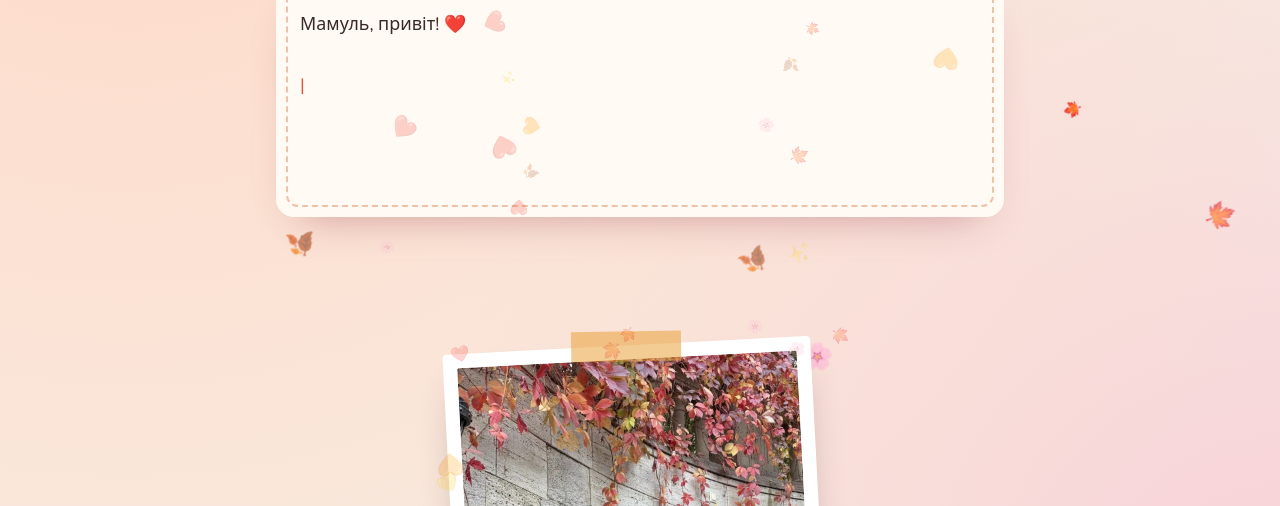
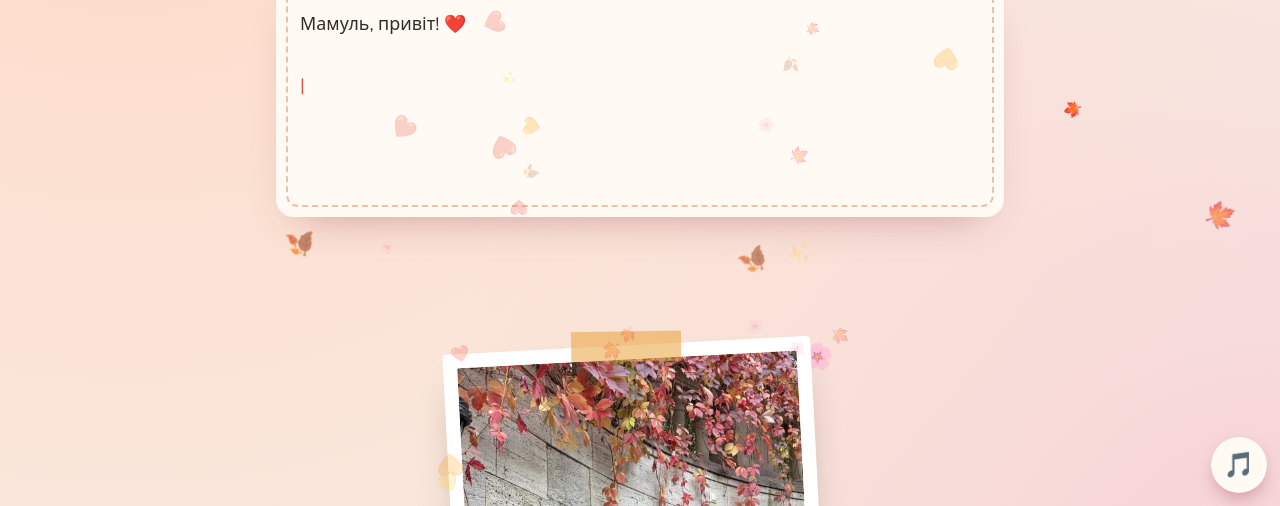
Before and after one commit to dexipua/dlya-mamy, a plain HTML site: page index.html in a window 1280 px wide. Both pictures are taken after a click on the button "Відкрити конверт". Shown: the part 294-800 px from the top of the page. Drawn offline with nearby package versions, Linux system fonts and the light colour scheme.

Commit message:
Музика та адаптація під телефон
Co-Authored-By: Claude Opus 5.5 <noreply@anthropic.com>

```diff
--- a/index.html
+++ b/index.html
@@ -2,7 +2,7 @@
 <html lang="uk">
 <head>
 <meta charset="utf-8">
-<meta name="viewport" content="width=device-width, initial-scale=1">
+<meta name="viewport" content="width=device-width, initial-scale=1, viewport-fit=cover">
 <title>Для найфайнішої мами 🍁</title>
 <meta property="og:title" content="Для найфайнішої мами 🍁">
 <meta property="og:description" content="Відкрий конверт — там дещо для тебе ❤️">
@@ -94,12 +94,35 @@ footer{padding:40px 16px 70px;text-align:center;font-family:Caveat;font-size:1.9
 .reveal{opacity:0;transform:translateY(30px);transition:opacity .9s,transform .9s}
 .reveal.vis{opacity:1;transform:none}
 :focus-visible{outline:3px solid var(--denim);outline-offset:3px}
+#music{position:fixed;right:calc(14px + env(safe-area-inset-right));bottom:calc(14px + env(safe-area-inset-bottom));z-index:60;width:54px;height:54px;border-radius:50%;border:0;background:var(--paper);font-size:1.5rem;cursor:pointer;box-shadow:0 8px 20px -6px rgba(142,43,59,.5)}
+#music[hidden]{display:none}
+#music[aria-pressed="true"]{animation:beat 1.58s ease-in-out infinite}
+@keyframes beat{50%{transform:scale(1.08)}}
+
+/* phones */
+html{-webkit-text-size-adjust:100%}
+body{-webkit-tap-highlight-color:transparent}
+#intro{min-height:100svh}
+button,.env,.polaroid,#garden{touch-action:manipulation;user-select:none;-webkit-user-select:none}
+.polaroid img{-webkit-touch-callout:none}
+@media (max-width:600px){
+  section{padding:44px 16px}
+  .hero{padding-top:36px}
+  .letter{padding:26px 20px;font-size:1.05rem;line-height:1.65}
+  .cards{grid-template-columns:repeat(2,1fr);gap:10px}
+  .flip .f{font-size:2.4rem}
+  .flip .b{font-size:.92rem;padding:10px}
+  #garden{height:260px}
+  .hug{width:100%;max-width:320px}
+  footer{padding-bottom:calc(90px + env(safe-area-inset-bottom))}
+}
 @media (prefers-reduced-motion:reduce){*{animation:none!important;transition:none!important}#leaves{display:none}.reveal{opacity:1;transform:none}}
 </style>
 </head>
 <body>
 <div id="leaves" aria-hidden="true"></div>
 <canvas id="fx" aria-hidden="true"></canvas>
+<button id="music" hidden aria-label="Музика" aria-pressed="false">🔇</button>
 
 <div id="intro">
   <p class="hand">Мамуль, тут дещо файне для тебе…</p>
@@ -110,7 +133,7 @@ footer{padding:40px 16px 70px;text-align:center;font-family:Caveat;font-size:1.9
     <div class="flap"></div>
     <div class="seal">💌</div>
   </div>
-  <p class="tap">тицьни на конверт</p>
+  <p class="tap">тицьни на конверт · 🔊 увімкни звук</p>
 </div>
 
 <main id="main">
@@ -207,10 +230,65 @@ if (!calm) {
 }
 document.addEventListener('visibilitychange', () => document.body.classList.toggle('paused', document.hidden));
 
+// --- music: original music-box tune generated with Web Audio (no audio file, no licensing) ---
+const music = (() => {
+  let ac, timer, step = 0, next = 0, on = false;
+  const eighth = 60 / 76 / 2;
+  const hz = m => 440 * 2 ** ((m - 69) / 12);
+  const chords = [[48, 55, 60, 64], [45, 52, 57, 60], [41, 48, 53, 57], [43, 50, 55, 59]]; // C Am F G
+  const arp = [0, 1, 2, 3, 2, 1, 2, 3];
+  const mel = [[76, 79, 76, 74], [72, 76, 69, 0], [69, 72, 77, 76], [74, 0, 71, 74],
+               [76, 79, 84, 83], [81, 76, 72, 0], [77, 76, 74, 72], [74, 0, 67, 0]];
+  let bus;
+  function tone(f, t, dur, gain, type) {
+    const o = ac.createOscillator(), g = ac.createGain();
+    o.type = type; o.frequency.value = f;
+    g.gain.setValueAtTime(0, t);
+    g.gain.linearRampToValueAtTime(gain, t + .012);
+    g.gain.exponentialRampToValueAtTime(.0001, t + dur);
+    o.connect(g).connect(bus); o.start(t); o.stop(t + dur + .05);
+  }
+  function schedule() {
+    while (next < ac.currentTime + .3) {
+      const bar = Math.floor(step / 8) % 8, ch = chords[bar % 4], i = step % 8;
+      tone(hz(ch[arp[i]] + 12), next, 1.1, .035, 'sine');
+      if (i === 0) tone(hz(ch[0]), next, 2.4, .05, 'triangle');
+      const m = i % 2 === 0 && mel[bar][i / 2];
+      if (m) { tone(hz(m), next, 1.6, .08, 'sine'); tone(hz(m) * 2, next, .6, .015, 'sine'); }
+      next += eighth; step = (step + 1) % 64;
+    }
+  }
+  function init() {
+    if (navigator.audioSession) navigator.audioSession.type = 'playback'; // lets iPhone play with the silent switch on (Safari 17+)
+    ac = new (window.AudioContext || window.webkitAudioContext)();
+    const master = ac.createGain(); master.gain.value = .8; master.connect(ac.destination);
+    bus = ac.createGain(); bus.connect(master);
+    const d = ac.createDelay(), fb = ac.createGain(), lp = ac.createBiquadFilter();
+    d.delayTime.value = .33; fb.gain.value = .3; lp.frequency.value = 2200;
+    bus.connect(d); d.connect(lp).connect(fb).connect(d); lp.connect(master);
+  }
+  return {
+    get on() { return on; },
+    toggle(v = !on) {
+      if (!ac) init();
+      on = v;
+      if (on) { ac.resume(); next = ac.currentTime + .1; timer = setInterval(schedule, 60); }
+      else { clearInterval(timer); ac.suspend(); }
+      $('#music').textContent = on ? '🎵' : '🔇';
+      $('#music').setAttribute('aria-pressed', on);
+    },
+    pause(hidden) { if (ac && on) hidden ? ac.suspend() : ac.resume(); },
+  };
+})();
+$('#music').addEventListener('click', () => music.toggle());
+document.addEventListener('visibilitychange', () => music.pause(document.hidden));
+
 // --- envelope ---
 const env = $('#env');
 function openEnv() {
   if (env.classList.contains('open')) return;
+  music.toggle(true); // must start inside the tap, phones block autoplay
+  $('#music').hidden = false;
   env.classList.remove('bob'); env.classList.add('open');
   const r = env.getBoundingClientRect();
   setTimeout(() => burst(r.left + r.width / 2, r.top + r.height / 3, 80), 700);
```
